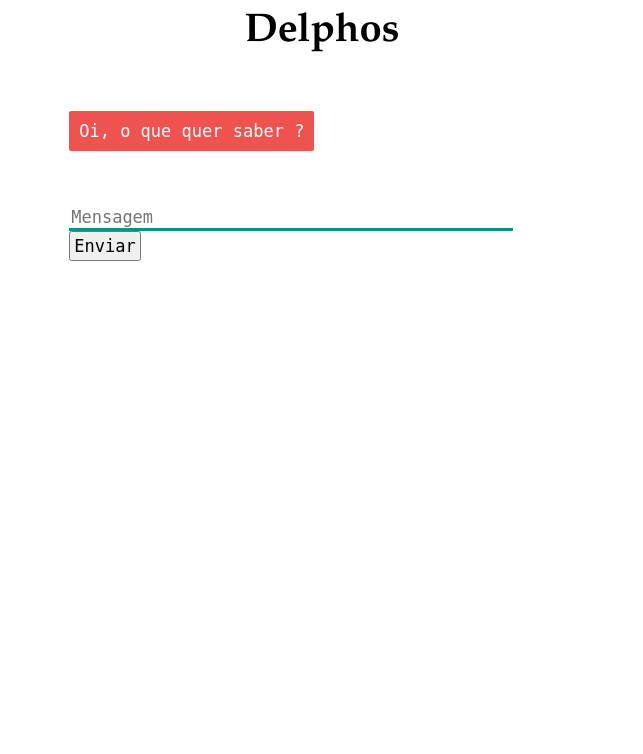
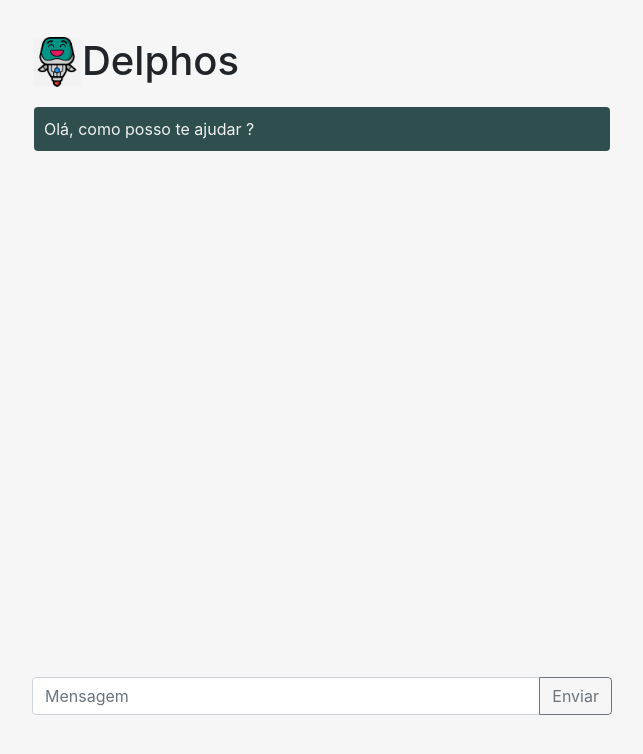
Before and after one commit to ferreiravinicius/chatbot-ai, a Flask app: page / in a window 1280 px wide. Shown: the top 754 px of the page, without its empty margins (318-961 px from the left). Run offline with Flask 2, Linux system fonts and the light colour scheme; some libraries are stand-ins or nearby versions.

Commit message:
Layout e triggers

```diff
--- a/bot.py
+++ b/bot.py
@@ -11,6 +11,8 @@ delphos = ChatBot(
     database='./db.sqlite3'
     )
 
+delphos.get_response('teste')
+
 # def treinar(entrada):
 #     if isinstance(entrada, dict):
 #         for lista in entrada.values():
--- a/static/style.css
+++ b/static/style.css
@@ -1,81 +1,43 @@
 body {
-    font-family: Garamond;
+    background-color: #f6f6f6;
 }
 
-h1 {
-    color: black;
-    margin-bottom: 0;
-    margin-top: 0;
-    text-align: center;
-    font-size: 40px;
+.container-fluid {
+    width: 50%;
 }
 
-h3 {
-    color: black;
-    font-size: 20px;
-    margin-top: 3px;
-    text-align: center;
+p {
+    background-color: red;
 }
 
-#chatbox {
-    margin-left: auto;
-    margin-right: auto;
-    width: 40%;
-    margin-top: 60px;
+#chat-wrapper {
+    /* border: 1px solid grey; */
+    display: block;
+    width: 100%;
+    max-height: 100%;
+    height: 70vh;
+    overflow: scroll;
 }
 
-#userInput {
-    margin-left: auto;
-    margin-right: auto;
-    width: 40%;
-    margin-top: 60px;
+.title-wrapper {
+    padding-top: 4%;
 }
 
-#textInput {
-    width: 87%;
-    border: none;
-    border-bottom: 3px solid #009688;
-    font-family: monospace;
-    font-size: 17px;
+.chat-text {
+    padding: 10px;
+    margin: 2px;
+}
+.response-text {
+    background-color: darkslategray;
+    color: #f1f1f1;
 }
 
-#buttonInput {
-    padding: 3px;
-    font-family: monospace;
-    font-size: 17px;
+.request-text {
+    background-color: lightgray;
+    color: #000;
+    text-align: right;
 }
 
-.userText {
-    color: white;
-    font-family: monospace;
-    font-size: 17px;
-    text-align: right;
-    line-height: 30px;
+.row {
+    margin: 2% 0;
 }
-
-.userText span {
-    background-color: #009688;
-    padding: 10px;
-    border-radius: 2px;
-}
-
-.botText {
-    color: white;
-    font-family: monospace;
-    font-size: 17px;
-    text-align: left;
-    line-height: 30px;
-}
-
-.botText span {
-    background-color: #EF5350;
-    padding: 10px;
-    border-radius: 2px;
-}
-
-#tidbit {
-    position:absolute;
-    bottom:0;
-    right:0;
-    width: 300px;
-}
--- a/templates/index.html
+++ b/templates/index.html
@@ -1,41 +1,76 @@
 <!DOCTYPE html>
 <html>
   <head>
-    <link rel="stylesheet" type="text/css" href="/static/style.css">
-    <script src="https://ajax.googleapis.com/ajax/libs/jquery/3.2.1/jquery.min.js"></script>
+    <link rel="stylesheet" href="https://maxcdn.bootstrapcdn.com/bootstrap/4.0.0/css/bootstrap.min.css" integrity="sha384-Gn5384xqQ1aoWXA+058RXPxPg6fy4IWvTNh0E263XmFcJlSAwiGgFAW/dAiS6JXm" crossorigin="anonymous">
+    <link rel="stylesheet" type="text/css" href="static/style.css">
   </head>
   <body>
-    <h1>Delphos</h1>
-    <div>
-      <div id="chatbox">
-        <p class="botText"><span>Oi, o que quer saber ?</span></p>
+    <div class="container-fluid" width="50%">
+      <div class="row">
+        <div class="col-12 title-wrapper">
+          <img src="static/bot.png" class="rounded float-left" width="50px" alt="">
+          <h1>Delphos</h1>
+        </div>
       </div>
-      <div id="userInput">
-        <input id="textInput" type="text" name="msg" placeholder="Mensagem">
-        <input id="buttonInput" type="submit" value="Enviar">
+
+      <div class="row">
+        <div class="col-12">
+          <div id="chat-wrapper" class="rounded">
+              <p class="chat-text response-text rounded">Olá, como posso te ajudar ?</p>
+          </div>
+        </div>
       </div>
-      <script>
-        function getBotResponse() {
-          var rawText = $("#textInput").val();
-          var userHtml = '<p class="userText"><span>' + rawText + '</span></p>';
-          $("#textInput").val("");
-          $("#chatbox").append(userHtml);
-          document.getElementById('userInput').scrollIntoView({block: 'start', behavior: 'smooth'});
-          $.get("/get", { msg: rawText }).done(function(data) {
-            var botHtml = '<p class="botText"><span>' + data + '</span></p>';
-            $("#chatbox").append(botHtml);
-            document.getElementById('userInput').scrollIntoView({block: 'start', behavior: 'smooth'});
-          });
-        }
-        $("#textInput").keypress(function(e) {
-            if(e.which == 13) {
-                getBotResponse();
-            }
-        });
-        $("#buttonInput").click(function() {
-          getBotResponse();
-        })
-      </script>
+
+      <div class="row">
+        <div class="col-12 input-wrapper">
+            <div class="input-group mb-3">
+              <input id="msg" type="text" class="form-control" placeholder="Mensagem" aria-label="Recipient's username" aria-describedby="basic-addon2">
+              <div class="input-group-append">
+                <button id="enviar" class="btn btn-outline-secondary" type="button">Enviar</button>
+              </div>
+            </div>
+
+        </div>
+      </div>
     </div>
+
+    <!-- Scripts -->
+  <script src="https://unpkg.com/jquery@3.3.1/dist/jquery.js"></script>
+  <script type="text/javascript">
+
+    var chatbox = $('#chat-wrapper');
+    var btn = $('#enviar');
+    var entrada = $('#msg');
+
+    btn.on('click', function() {
+      var text = entrada.val();
+      if (text.length > 0) {
+        append_request(text);
+        append_response(text);
+        entrada.val('')
+      }
+    });
+
+    entrada.keypress(function(e) {
+      if(e.which == 13) {
+          btn.trigger('click');
+      }
+    });
+
+    function append_request(text) {
+      var html = `<p class="chat-text request-text">${text}</p>`;
+      chatbox.append(html)
+      chatbox.animate({ scrollTop: chatbox.prop("scrollHeight")}, 1000);
+    }
+
+    function append_response(text) {
+      $.get("/get", { msg: text }).done(function(data) {
+        var html = `<p class="chat-text response-text">${data}</p>`;
+        chatbox.append(html);
+        chatbox.animate({ scrollTop: chatbox.prop("scrollHeight")}, 1000);
+      });
+    }
+
+  </script>
   </body>
 </html>
```
Also changed, not shown: custom_adapter.py (+8 -19 lines), training.py (+188 -0 lines), static/bot.png (added).
